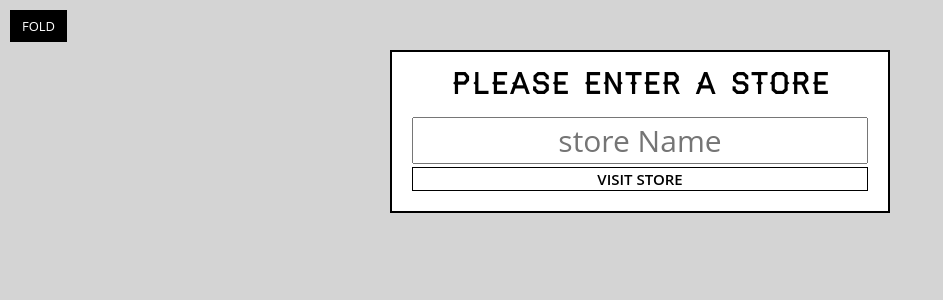
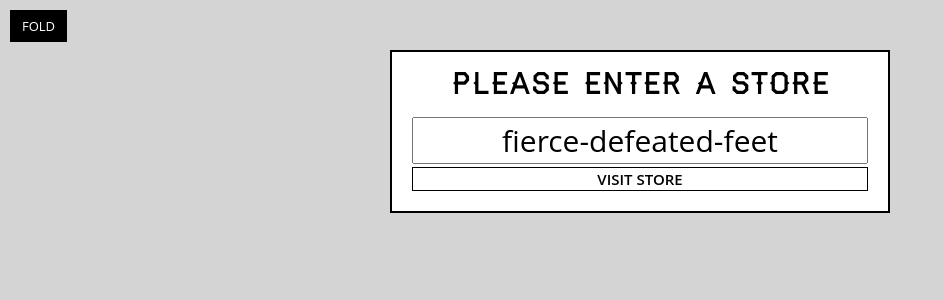
Before and after one commit to andrewstepanets/react-works, a React (Create React App) app in the folder catch-of-the-day/: page / in a window 1280 px wide. Shown: the top 300 px of the page, without its empty margins (0-943 px from the left). Built offline with nearby package versions, Linux system fonts and the light colour scheme.

Commit message:
Exporting not default function in the project

```diff
--- a/catch-of-the-day/src/components/StorePicker.js
+++ b/catch-of-the-day/src/components/StorePicker.js
@@ -1,4 +1,5 @@
 import React from "react";
+import { getFunName} from "../helpers";
 
 class StorePicker extends React.Component {
     render() {
@@ -15,7 +16,7 @@ class StorePicker extends React.Component {
 
             <form className="store-selector">
                 <h2>Please Enter A Store</h2>
-                <input type="text" required placeholder="store Name"/>
+                <input type="text" required placeholder="Store Name" defaultValue={getFunName()}/>
                 <button type="submit">Visit store</button>
             </form>
         );
```
